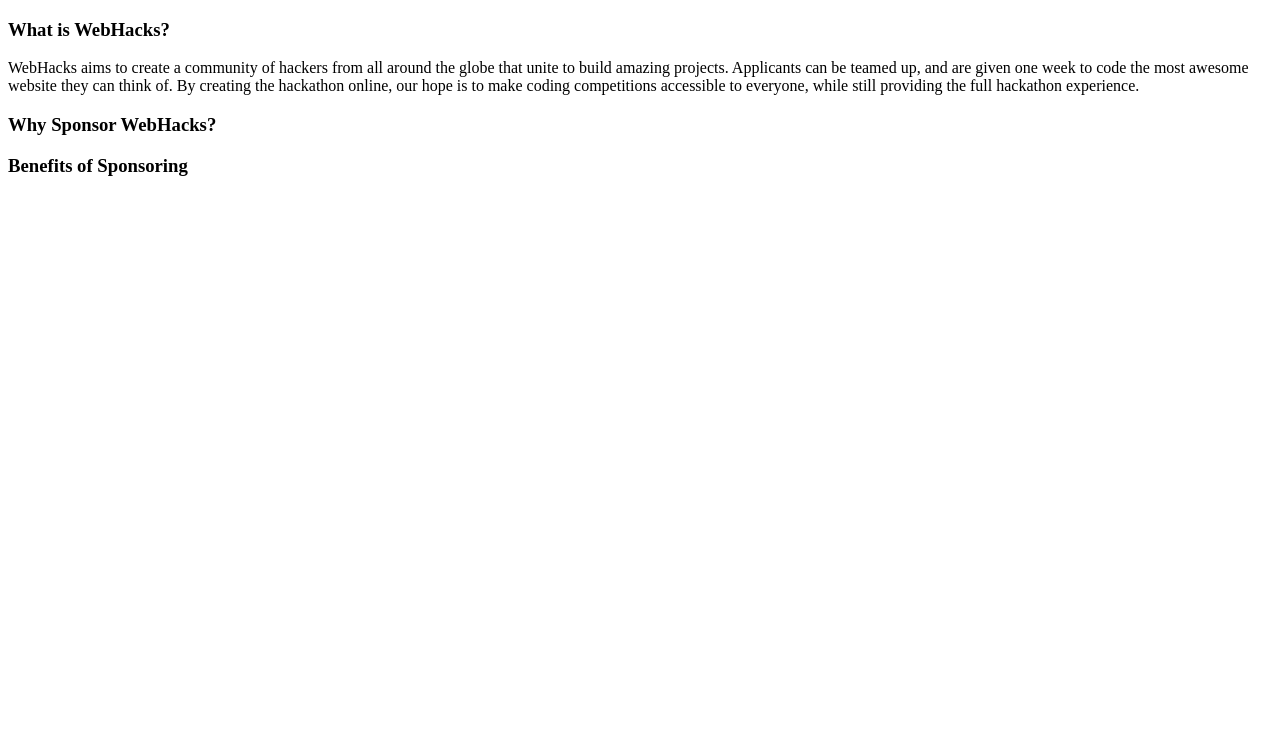
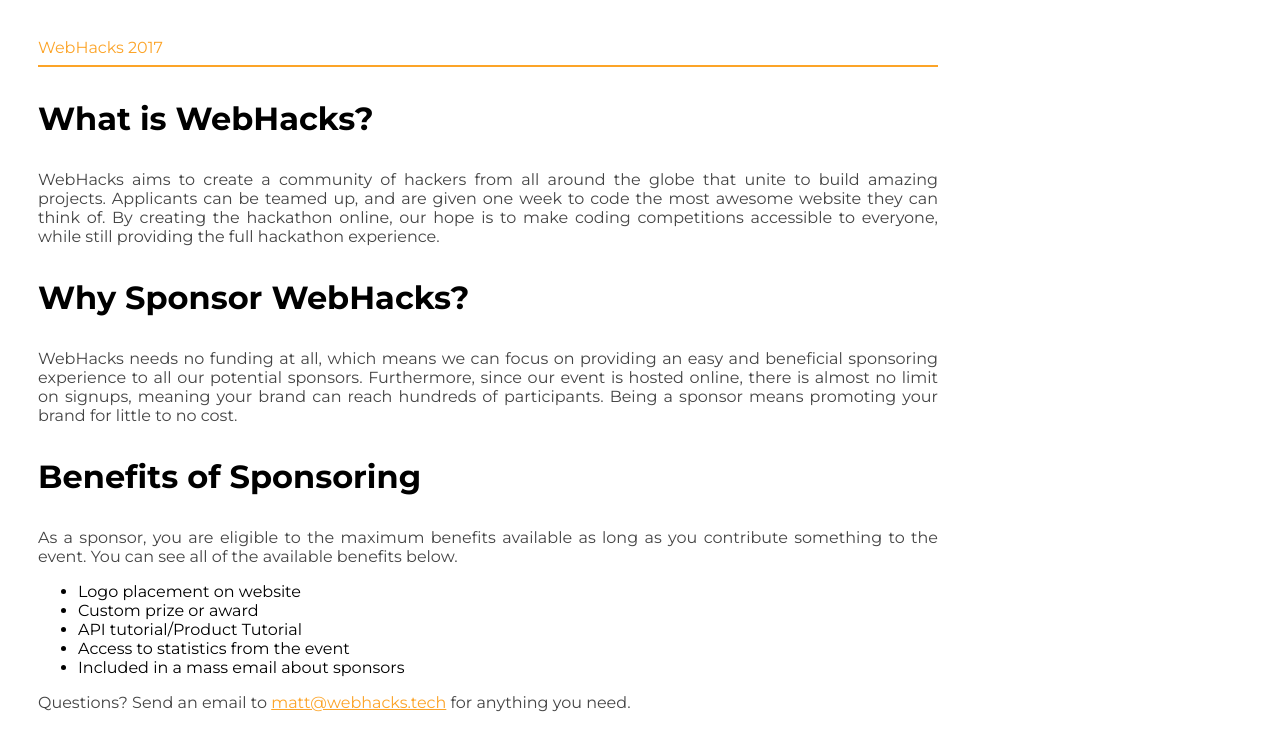
Before and after one commit to MattCorrigan/WebHacks, a website: page prospectus/index.html in a window 1280 px wide. Drawn offline with Linux system fonts and the light colour scheme.

Commit message:
Added Prospectus

```diff
--- a/prospectus/index.html
+++ b/prospectus/index.html
@@ -3,18 +3,71 @@
 <html>
 
     <head>
+        <meta name="description" content="An online hackathon for modern web developers.">
+        <meta name="viewport" content="width=device-width, initial-scale=1">
+        <meta name="keywords" content="web, hacks, hackathon, 2017, online, virtual, development">
+        <meta charset="utf-8">
+        <meta name="theme-color" content="#fca428" />
 
+        <link rel="icon" type="image/x-icon" href="./favicon.ico?v=2" />
+
+        <title>WebHacks Prospectus</title>
+        <link href="https://fonts.googleapis.com/css?family=Montserrat:400,700" rel="stylesheet">
     </head>
 
     <body>
+        <span>WebHacks 2017</span>
+        <hr>
         <h3>What is WebHacks?</h3>
         <p>WebHacks aims to create a community of hackers from all around the globe that unite to build amazing projects. Applicants can be teamed up, and are given one week to code the most awesome website they can think of. By creating the hackathon online, our hope is to make coding competitions accessible to everyone, while still providing the full hackathon experience.</p>
 
         <h3>Why Sponsor WebHacks?</h3>
-        <p></p>
+        <p>WebHacks needs no funding at all, which means we can focus on providing an easy and beneficial sponsoring experience to all our potential sponsors. Furthermore, since our event is hosted online, there is almost no limit on signups, meaning your brand can reach hundreds of participants. Being a sponsor means promoting your brand for little to no cost.</p>
 
         <h3>Benefits of Sponsoring</h3>
-        <p></p>
+        <p>As a sponsor, you are eligible to the maximum benefits available as long as you contribute something to the event. You can see all of the available benefits below.</p>
+        <ul>
+            <li>Logo placement on website</li>
+            <li>Custom prize or award</li>
+            <li>API tutorial/Product Tutorial</li>
+            <li>Access to statistics from the event</li>
+            <li>Included in a mass email about sponsors</li>
+        </ul>
+        <p>Questions? Send an email to <a href="mailto:matt@webhacks.tech">matt@webhacks.tech</a> for anything you need.</p>
+
+        <style>
+            * {
+                font-family: "Montserrat";
+            }
+
+            body {
+                padding: 30px;
+                max-width: 900px;
+            }
+
+            span {
+                color: #fca428;
+            }
+
+            hr {
+                border:0;
+                border-top: 2px solid #fca428;
+            }
+
+            p {
+                color: #444;
+                text-align: justify;
+            }
+
+            h3 {
+                font-size: 2rem;
+            }
+
+            a {
+                color: #fca428;
+            }
+        </style>
+
     </body>
 
 </html>
```
